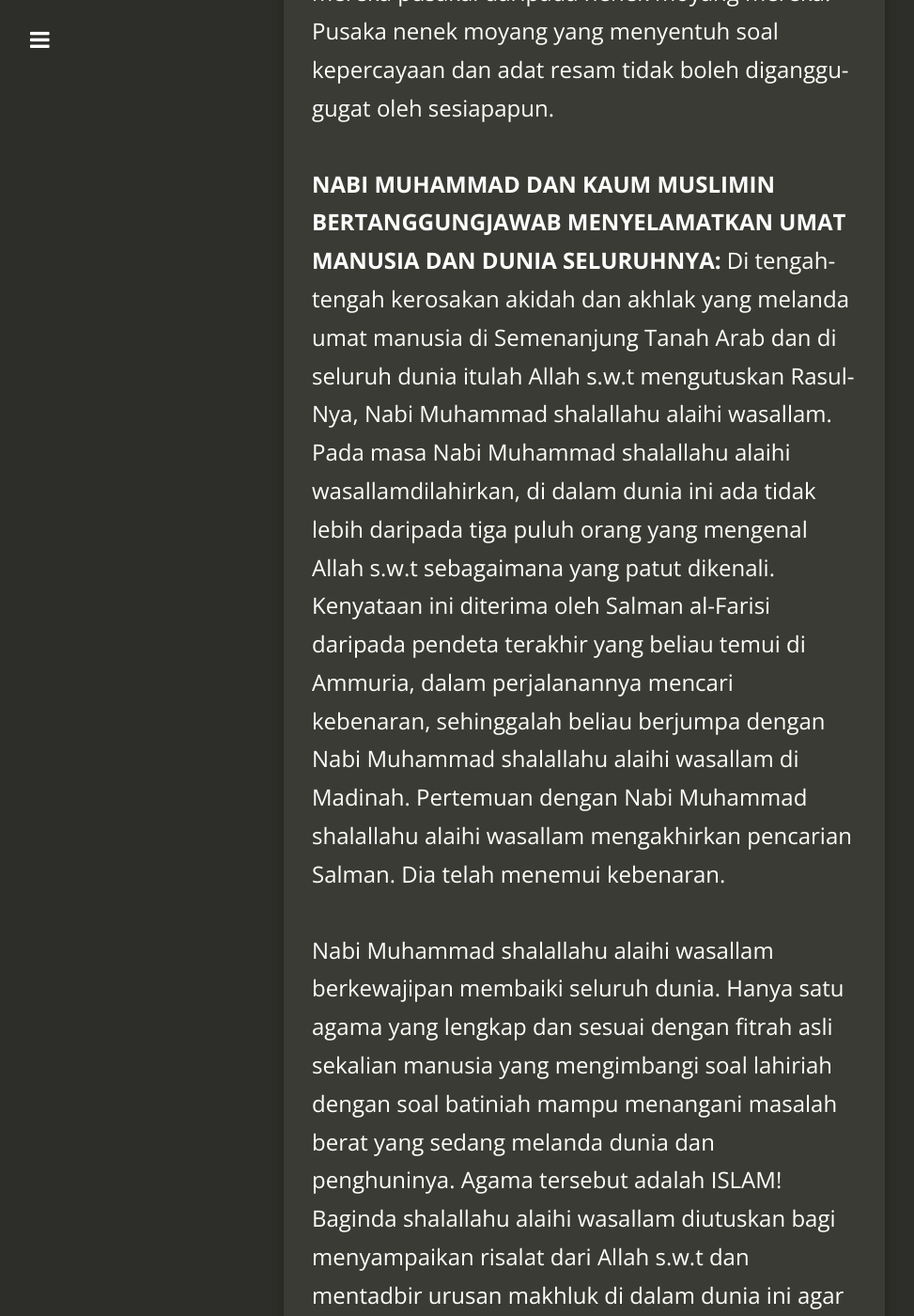
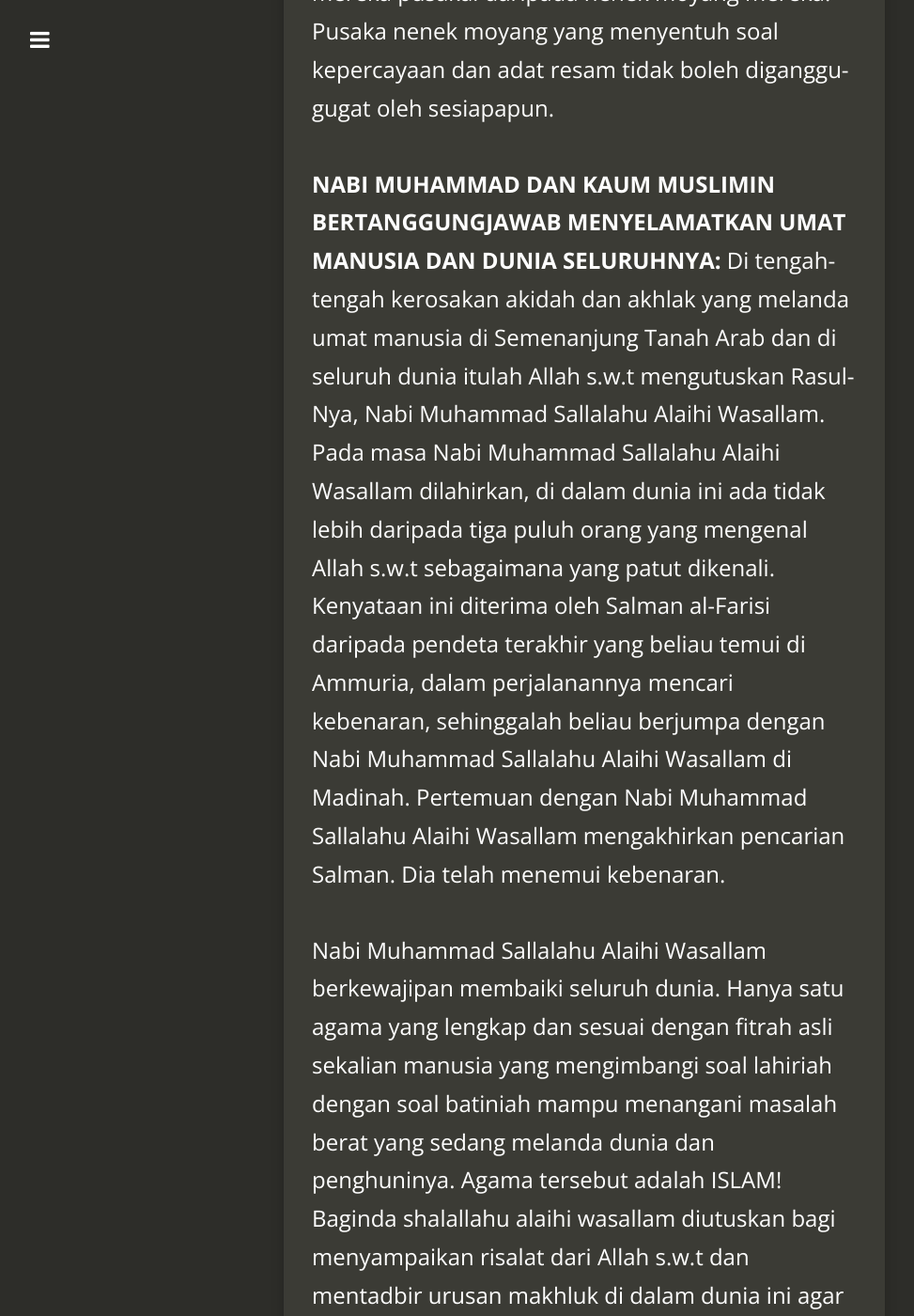
Before and after one commit to kedamaian/swsyafiq, a Jekyll site: the page built from _posts/2016-12-20--nabi-muhammad-saw-penyelamat-umat-kitab-kebenaran-hakiki.md, in a window 1280 px wide and 1400 px high, scrolled down 14505 px. Shown: the whole window at 94% size, without its empty margins (18-991 px from the left). Built offline with Jekyll 4.4.1, drawn with Linux system fonts in a browser that asks for light colours; nearby versions of some CDN libraries; comment, search, counter and statistics services are not loaded; some of the changed text lies outside the part shown.

Commit message:
Update 2016-12-20--nabi-muhammad-saw-penyelamat-umat-kitab-kebenaran-hakiki.md

```diff
--- a/_posts/2016-12-20--nabi-muhammad-saw-penyelamat-umat-kitab-kebenaran-hakiki.md
+++ b/_posts/2016-12-20--nabi-muhammad-saw-penyelamat-umat-kitab-kebenaran-hakiki.md
@@ -2,13 +2,13 @@
 layout: post
 published: true
 author: tehnoblequran
-title: ' Nabi Muhammad shalallahu alaihi wasallam penyelamat umat | Kitab Kebenaran Hakiki'
+title: ' Nabi Muhammad Sallalahu Alaihi Wasallam penyelamat umat | Kitab Kebenaran Hakiki'
 categories:
   - Kitab Kebenaran Hakiki
 ---
 oo1. Nabi Muhammad Sallalahu Alaihi Wasallam penyelamat umat
 
-**KEADAAN DUNIA SEBELUM KELAHIRAN NABI MUHAMMAD shalallahu alaihi wasallam:**
+**KEADAAN DUNIA SEBELUM KELAHIRAN NABI MUHAMMAD Sallalahu Alaihi Wasallam:**
 Dunia pada abad ke enam Masehi adalah umpama seorang yang sedang sakit tenat, tersangat memerlukan kepada penyelamat dan perawat yang mahir untuk mengubati penyakitnya dan menyelamatkannya daripada berbagai-bagai huru-hara dan kemusnahan. Semua bangsa-bangsa di seluruh pelusuk dunia dicengkam oleh kegelapan akidah dan kehancuran moral. Bangsa Aria di Sepanyol dan di selatan Perancis terlibat di dalam perebutan kuasa dengan kerajaan Clovis yang bermazhab Katholik. Bangsa Aria yang mendapat bantuan daripada kerajaan Roman Timur berjaya menewaskan kerajaan Clovis. Setelah berjaya menewaskan kerajaan Clovis, bangsa Aria berperang pula menentang kerajaan Roman Timur yang telah membantu mereka, kerana berebut kuasa ke atas tanah jajahan. Di negeri Inggeris pula bangsa Anglo dan bangsa Saxon terlibat di dalam kes perebutan tanah juga. Di Itali, kekuasaan kerajaan Roman sudah sangat lemah, lalu ia berpindah kepada kekuasaan gereja (agama Masehi). Kerajaan Yunani pula sudah dijajah oleh kerajaan Roman Timur.
 
 Bangsa-bangsa yang kuat di Eropah sering menceroboh kedaulatan bangsa-bangsa yang lemah di Eropah Selatan. Bangsa Got dan bangsa Han berlumba-lumba memperluaskan tanah jajahan. Di tengah-tengah Asia Kecil muncul bangsa Turki yang berjaya menyekat perkembangan kekuasaan Yunani. Mana-mana bahagian dunia yang dikuasai oleh kerajaan Roman Timur mengalami kerosakan teruk akibat kekejaman perang dan kezaliman pemerintah. Bukan kerajaan Roman Timur sahaja yang melakukan kerosakan di atas muka bumi malah, sesiapa sahaja yang berjaya memperolehi kemenangan telah melakukan keganasan dan kerosakan, bahkan ada yang lebih ganas dan kejam daripada Roman Timur.
@@ -23,7 +23,7 @@ Pada ketika itu masih ada golongan yang berpegang kepada nilai-nilai murni yang
 
 Umat manusia sangat berhajat kepada penyelamat yang mampu mengadakan perubahan, membela nasib golongan yang lemah dan memperbaiki segala macam kerosakan yang telah melanda dunia. Seluruh dunia sudah berada di dalam keadaan huru-hara, hanya bumi Arab yang masih bertahan. Bumi yang dipelihara itu menjadi tempat yang paling sesuai untuk dijadikan markas bagi penyelamat yang akan datang memulakan tugas demi umat manusia seluruhnya.
 
-**SEMENANJUNG ARAB SEBELUM KELAHIRAN NABI MUHAMMAD shalallahu alaihi wasallam:**
+**SEMENANJUNG ARAB SEBELUM KELAHIRAN NABI MUHAMMAD Sallalahu Alaihi Wasallam:**
 Walaupun sebahagian besar daripada Semenanjung Tanah Arab tidak berjaya dijajah oleh kuasa-kuasa besar namun, sebahagian daripadanya tidak terlepas daripada kuku penjajah. Bahrain dan Irak dijajah oleh kerajaan Parsi. Syria pula dijajah oleh kerajaan Masehi Roman Timur. Arab Hijaz dan Arab Tengah agak bernasib baik, walaupun mereka ada persefahaman untuk tunduk kepada kerajaan Parsi tetapi ia tidak dikuatkuasakan.
 
 Di antara semua penduduk Arab, kaum Badwi yang tinggal di pergunungan dan padang pasir menjadi satu-satunya puak Arab yang benar-benar bebas daripada mana-mana kekuasaan penjajah. Mereka jugalah kemudian hari kelak menjadi tenaga pejuang yang paling kuat di dalam menyebarkan agama Islam ke seluruh pelusuk bumi Arab dan juga lain-lain tempat di atas muka bumi.
@@ -38,7 +38,7 @@ Selain daripada penyembah berhala ada juga suku-suku Arab yang menyembah bulan d
 
 Ada juga segelintir puak Arab yang percaya kepada malaikat. Mereka percaya malaikat berhubung dengan orang-orang suci di kalangan mereka. Mereka yang dianggap suci itu dijadikan perantaraan untuk berhubung dengan malaikat dan juga dengan Tuhan. Selain daripada golongan tersebut ada pula puak yang percaya kepada dua tuhan iaitu tuhan kebaikan dan tuhan kejahatan. Tuhan kebaikan menjadikan yang baik-baik sahaja dan tuhan kejahatan menjadikan yang jahat-jahat sahaja.
 
-Puak yang paling mulia di Makkah iaitu puak Quraisy menganut fahaman zindik, iaitu kepercayaan kepada cahaya dan gelap. Fahaman ini menolak kewujudan akhirat dan Tuhan. Fahaman yang demikian pada masa ini dipanggil ateis. Walaupun puak Quraisy ini tidak percaya kepada Tuhan tetapi mereka menyembunyikan fahaman mereka dengan cara berpura-pura mempercayai Tuhan supaya mereka tidak terasing daripada puak-puak Arab yang lain yang percaya kepada kewujudan Tuhan. Fahaman seperti fahaman zindik ini juga dipegang oleh golongan bangsawan di Yasrib, dan mereka kemudiannya membentuk kumpulan munafik yang menentang Rasulullah shalallahu alaihi wasallam secara sembunyi.
+Puak yang paling mulia di Makkah iaitu puak Quraisy menganut fahaman zindik, iaitu kepercayaan kepada cahaya dan gelap. Fahaman ini menolak kewujudan akhirat dan Tuhan. Fahaman yang demikian pada masa ini dipanggil ateis. Walaupun puak Quraisy ini tidak percaya kepada Tuhan tetapi mereka menyembunyikan fahaman mereka dengan cara berpura-pura mempercayai Tuhan supaya mereka tidak terasing daripada puak-puak Arab yang lain yang percaya kepada kewujudan Tuhan. Fahaman seperti fahaman zindik ini juga dipegang oleh golongan bangsawan di Yasrib, dan mereka kemudiannya membentuk kumpulan munafik yang menentang Rasulullah Sallalahu Alaihi Wasallam secara sembunyi.
 
 Agama Yahudi tidak dikembangkan kepada orang-orang Arab. Orang Yahudi beranggapan bangsa Arab lebih hina daripada mereka dan tidak layak diterima sebagai penganut agama mereka. Agama Yahudi dijadikan agama yang khusus untuk bangsa mereka sahaja. Selain daripada sikap orang Yahudi yang demikian, permusuhan dengan kerajaan Masehi Roman Timur juga menyebabkan pergerakan kaum Yahudi terhalang. Kerajaan Roman Timur berjaya mengalahkan kerajaan Yahudi di Yaman dan mereka memperhebatkan gerakan memburu orang Yahudi sebagai membalas dendam terhadap perbuatan Yahudi membakar kaum Masehi di Yaman. Di mana sahaja dijumpai, tentera Roman Timur akan membunuh orang Yahudi. Orang Yahudi terpaksa melarikan diri ke seluruh pelusuk muka bumi. Sebahagian besar daripada mereka membuat tempat tinggal di Khaibar dan Yasrib. Mereka membina benteng yang kukuh di sekeliling perkampungan mereka. Mereka tidak berani keluar jauh daripada benteng pertahanan mereka. Oleh yang demikian mereka terpaksa menggunakan khidmat orang-orang Arab di dalam menguruskan perniagaan dan perladangan mereka. Jadi, tekanan daripada pihak kerajaan Roman Timur dan keegoan mereka sendiri menyebabkan agama Yahudi tidak berkembang di Semenanjung Arab.
 
@@ -57,8 +57,8 @@ Jika kaum Yahudi sibuk mengumpulkan harta kaum Masehi pula tidak mempunyai kepim
 Orang Arab secara umumnya mempunyai fikiran yang terbuka dalam banyak perkara tetapi mereka sangat fanatik dalam soal kepercayaan dan adat resam. Prinsip mereka dalam perkara tersebut adalah berpegang teguh dengan apa juga yang mereka pusakai daripada nenek moyang mereka. Pusaka nenek moyang yang menyentuh soal kepercayaan dan adat resam tidak boleh diganggu-gugat oleh sesiapapun.
 
 **NABI MUHAMMAD DAN KAUM MUSLIMIN BERTANGGUNGJAWAB MENYELAMATKAN UMAT MANUSIA DAN DUNIA SELURUHNYA:**
-Di tengah-tengah kerosakan akidah dan akhlak yang melanda umat manusia di Semenanjung Tanah Arab dan di seluruh dunia itulah Allah s.w.t mengutuskan Rasul-Nya, Nabi Muhammad shalallahu alaihi wasallam. Pada masa Nabi Muhammad shalallahu alaihi wasallamdilahirkan, di dalam dunia ini ada tidak lebih daripada tiga puluh orang yang mengenal Allah s.w.t sebagaimana yang patut dikenali. Kenyataan ini diterima oleh Salman al-Farisi daripada pendeta terakhir yang beliau temui di Ammuria, dalam perjalanannya mencari kebenaran, sehinggalah beliau berjumpa dengan Nabi Muhammad shalallahu alaihi wasallam di Madinah. Pertemuan dengan Nabi Muhammad shalallahu alaihi wasallam mengakhirkan pencarian Salman. Dia telah menemui kebenaran.
+Di tengah-tengah kerosakan akidah dan akhlak yang melanda umat manusia di Semenanjung Tanah Arab dan di seluruh dunia itulah Allah s.w.t mengutuskan Rasul-Nya, Nabi Muhammad Sallalahu Alaihi Wasallam. Pada masa Nabi Muhammad Sallalahu Alaihi Wasallam dilahirkan, di dalam dunia ini ada tidak lebih daripada tiga puluh orang yang mengenal Allah s.w.t sebagaimana yang patut dikenali. Kenyataan ini diterima oleh Salman al-Farisi daripada pendeta terakhir yang beliau temui di Ammuria, dalam perjalanannya mencari kebenaran, sehinggalah beliau berjumpa dengan Nabi Muhammad Sallalahu Alaihi Wasallam di Madinah. Pertemuan dengan Nabi Muhammad Sallalahu Alaihi Wasallam mengakhirkan pencarian Salman. Dia telah menemui kebenaran.
 
-Nabi Muhammad shalallahu alaihi wasallam berkewajipan membaiki seluruh dunia. Hanya satu agama yang lengkap dan sesuai dengan fitrah asli sekalian manusia yang mengimbangi soal lahiriah dengan soal batiniah mampu menangani masalah berat yang sedang melanda dunia dan penghuninya. Agama tersebut adalah ISLAM! Baginda shalallahu alaihi wasallam diutuskan bagi menyampaikan risalat dari Allah s.w.t dan mentadbir urusan makhluk di dalam dunia ini agar peraturan Allah s.w.t dipatuhi oleh sekalian manusia. Kaum Muslimin yang menjadi umat baginda shalallahu alaihi wasallam juga memikul amanah tersebut, bertanggungjawab menyambung perjuangan baginda shalallahu alaihi wasallam. Tugas tersebut terletak di atas bahu umat Nabi Muhammad shalallahu alaihi wasallam hinggalah kepada hari kiamat. Jalan yang telah dipelopori oleh Nabi Muhammad shalallahu alaihi wasallam dan diikuti oleh sahabat-sahabat baginda shalallahu alaihi wasallam adalah sebaik-baik dan sebenar-benar jalan. Jalan yang paling baik dan paling benar ini juga dilalui oleh para pengikut baginda shalallahu alaihi wasallam yang datang kemudian.
+Nabi Muhammad Sallalahu Alaihi Wasallam berkewajipan membaiki seluruh dunia. Hanya satu agama yang lengkap dan sesuai dengan fitrah asli sekalian manusia yang mengimbangi soal lahiriah dengan soal batiniah mampu menangani masalah berat yang sedang melanda dunia dan penghuninya. Agama tersebut adalah ISLAM! Baginda shalallahu alaihi wasallam diutuskan bagi menyampaikan risalat dari Allah s.w.t dan mentadbir urusan makhluk di dalam dunia ini agar peraturan Allah s.w.t dipatuhi oleh sekalian manusia. Kaum Muslimin yang menjadi umat baginda Sallalahu Alaihi Wasallam juga memikul amanah tersebut, bertanggungjawab menyambung perjuangan baginda Sallalahu Alaihi Wasallam. Tugas tersebut terletak di atas bahu umat Nabi Muhammad Sallalahu Alaihi Wasallam hinggalah kepada hari kiamat. Jalan yang telah dipelopori oleh Nabi Muhammad Sallalahu Alaihi Wasallam dan diikuti oleh sahabat-sahabat baginda Sallalahu Alaihi Wasallam adalah sebaik-baik dan sebenar-benar jalan. Jalan yang paling baik dan paling benar ini juga dilalui oleh para pengikut baginda shalallahu alaihi wasallam yang datang kemudian.
 
-Dasar agama yang dibawa oleh Nabi Muhammad shalallahu alaihi wasallam adalah mengabdikan diri kepada Tuhan Yang Maha Esa dan mencari kesejahteraan hidup di akhirat tanpa melupakan tanggungjawab terhadap kehidupan dunia dan makhluk Tuhan sekaliannya. Tugas utama mereka adalah menyucikan akidah mereka sendiri, kaum keluarga dan umat manusia sekaliannya. Tugas susulan yang tidak kurang penting adalah memurnikan akhlak diri sendiri, kaum keluarga dan umat manusia sekaliannya. Akidah dan akhlak merupakan dua agenda paling penting di dalam tarekat Nabi Muhammad shalallahu alaihi wasallam yang juga diikuti oleh para sahabat baginda shalallahu alaihi wasallam.
+Dasar agama yang dibawa oleh Nabi Muhammad Sallalahu Alaihi Wasallam adalah mengabdikan diri kepada Tuhan Yang Maha Esa dan mencari kesejahteraan hidup di akhirat tanpa melupakan tanggungjawab terhadap kehidupan dunia dan makhluk Tuhan sekaliannya. Tugas utama mereka adalah menyucikan akidah mereka sendiri, kaum keluarga dan umat manusia sekaliannya. Tugas susulan yang tidak kurang penting adalah memurnikan akhlak diri sendiri, kaum keluarga dan umat manusia sekaliannya. Akidah dan akhlak merupakan dua agenda paling penting di dalam tarekat Nabi Muhammad Sallalahu Alaihi Wasallam yang juga diikuti oleh para sahabat baginda Sallalahu Alaihi Wasallam.
```
